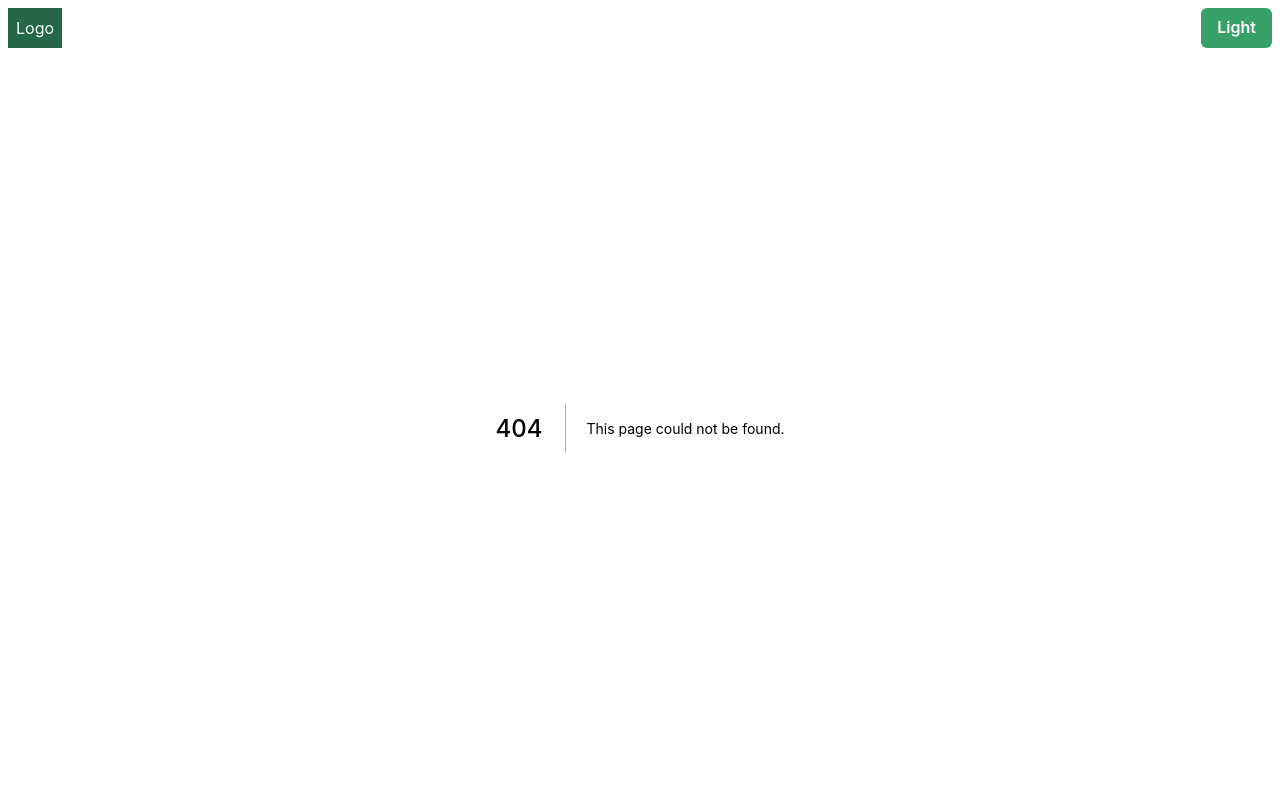
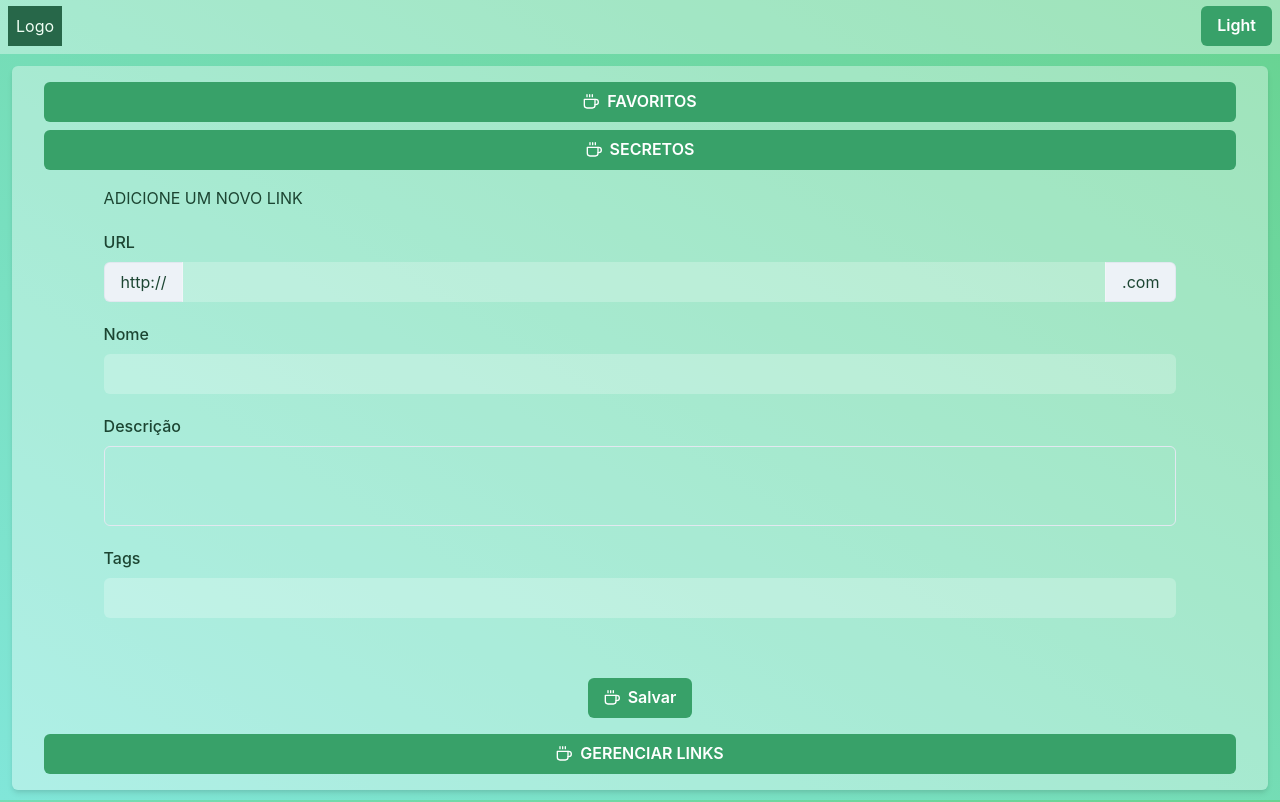
Before and after one commit to devlulcas/omnilink, a Next.js app in the folder apps/web/: page /start in a window 1280 px wide. Before the commit this address had no page. Built offline with nearby package versions, Linux system fonts and the light colour scheme.

Commit message:
feat: adds startpage

```diff
--- /dev/null
+++ b/apps/web/src/pages/start.tsx
@@ -0,0 +1,173 @@
+import {
+  Button,
+  Center,
+  Flex,
+  FormControl,
+  FormLabel,
+  HStack,
+  IconButton,
+  Input,
+  InputGroup,
+  InputLeftAddon,
+  InputRightAddon,
+  Spacer,
+  Stack,
+  Tag,
+  Text,
+  Textarea,
+  useColorModeValue,
+  useToast,
+  Wrap,
+  WrapItem,
+} from "@chakra-ui/react";
+
+import { KeyboardEvent, useState } from "react";
+import { FiCoffee } from "react-icons/fi";
+import { ButtonLink } from "../components/ButtonLink";
+
+export default function Start() {
+  const toast = useToast();
+  const [tags, setTags] = useState<string[]>([]);
+
+  const bg = useColorModeValue("whiteAlpha.500", "blackAlpha.500");
+  const color = useColorModeValue("green.900", "green.50");
+
+  const handleKeyDown = (event: KeyboardEvent<HTMLInputElement>) => {
+    if (event.key !== "Enter") return;
+
+    const value = event.currentTarget.value;
+
+    if (!value.trim()) return;
+
+    if (tags.length === 8) {
+      if (!toast.isActive("warn-tag-quantity")) {
+        toast({
+          id: "warn-tag-quantity",
+          title: "Não é possível adicionar mais tags",
+          status: "warning",
+          isClosable: true,
+          position: "top",
+          duration: 900,
+        });
+      }
+
+      return;
+    }
+
+    setTags([...tags, value]);
+
+    event.target.value = "";
+  };
+
+  const handleDelete = (index: number) => {
+    setTags(tags.filter((_, i) => i !== index));
+  };
+
+  return (
+    <Center h="100%" w="100%" p={3}>
+      <Stack
+        bg={bg}
+        color={color}
+        backdropBlur="2xl"
+        borderRadius="md"
+        shadow="md"
+        h="100%"
+        w="container.xl"
+        p="1rem 2rem"
+      >
+        <ButtonLink href="/favorites">
+          <FiCoffee />
+          FAVORITOS
+        </ButtonLink>
+
+        <ButtonLink href="/secrets">
+          <FiCoffee />
+          SECRETOS
+        </ButtonLink>
+
+        <Spacer />
+
+        <form action="">
+          <Center flexDirection="column" gap={3}>
+            <Flex direction="column" gap={5} w="90%">
+              <Text>ADICIONE UM NOVO LINK</Text>
+
+              <FormControl>
+                <FormLabel>URL</FormLabel>
+                <InputGroup>
+                  <InputLeftAddon>http://</InputLeftAddon>
+                  <Input
+                    variant="filled"
+                    bg="whiteAlpha.400"
+                    type="url"
+                    name="url"
+                  />
+                  <InputRightAddon>.com</InputRightAddon>
+                </InputGroup>
+              </FormControl>
+
+              <FormControl>
+                <FormLabel>Nome</FormLabel>
+                <Input variant="filled" bg="whiteAlpha.400" name="name" />
+              </FormControl>
+
+              <FormControl>
+                <FormLabel>Descrição</FormLabel>
+                <Textarea resize="none" name="description" />
+              </FormControl>
+
+              <FormControl>
+                <FormLabel>Tags</FormLabel>
+                <Input
+                  variant="filled"
+                  bg="whiteAlpha.400"
+                  name="tags"
+                  onKeyDown={handleKeyDown}
+                />
+
+                <Wrap minH="2.5rem" mt={2}>
+                  {tags.map((tag, index) => {
+                    return (
+                      <WrapItem
+                        bg="green.600"
+                        alignItems="center"
+                        borderRadius="lg"
+                        gap={2}
+                        py={1}
+                        px={2}
+                        pr={1}
+                      >
+                        {tag}
+
+                        <IconButton
+                          onClick={() => handleDelete(index)}
+                          size={"sm"}
+                          variant="ghost"
+                          aria-label="tag"
+                        >
+                          <FiCoffee />
+                        </IconButton>
+                      </WrapItem>
+                    );
+                  })}
+                </Wrap>
+              </FormControl>
+            </Flex>
+
+            <Button type="submit" gap={2}>
+              <FiCoffee />
+              Salvar
+            </Button>
+          </Center>
+        </form>
+
+        <Spacer />
+
+        <ButtonLink href="/dashboard">
+          <FiCoffee />
+          GERENCIAR LINKS
+        </ButtonLink>
+      </Stack>
+    </Center>
+  );
+}
```
